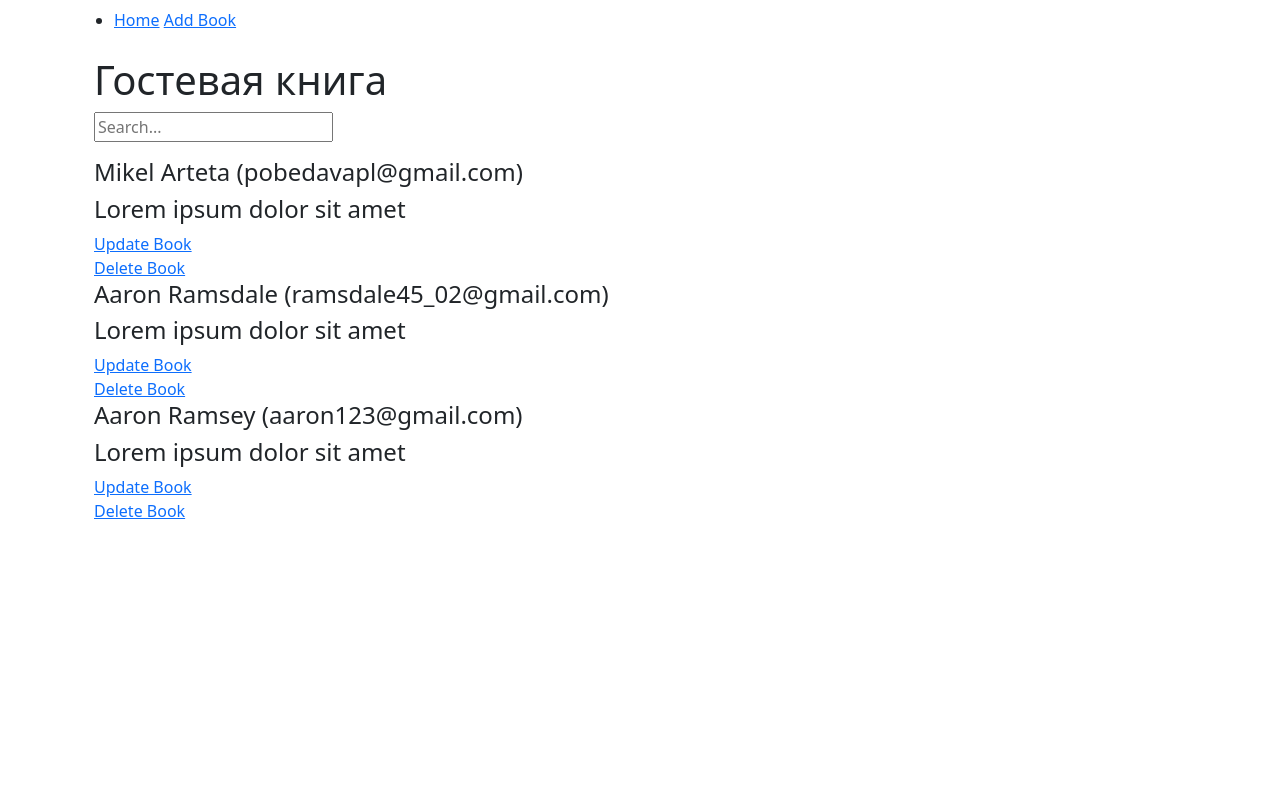
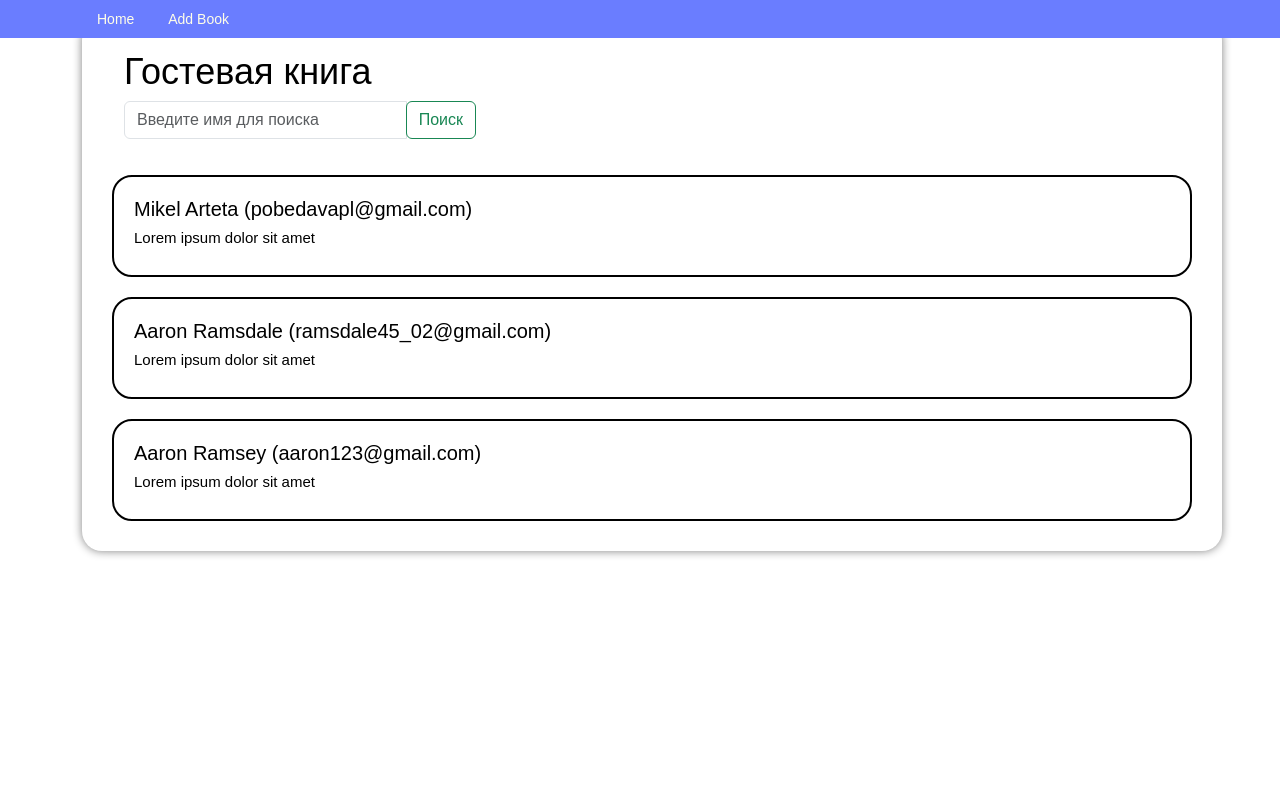
Before and after one commit to Russo2642/controlwork_7_zulufov_ruslan, a Django app: page / in a window 1280 px wide. Run offline with Django 4.2, Linux system fonts and the light colour scheme; data comes from the database, SQL or seed files in the repository; some libraries are stand-ins or nearby versions.

Commit message:
Подклчил fontawesome, обновил стилизацию всех страниц

```diff
--- a/app/app/settings.py
+++ b/app/app/settings.py
@@ -38,7 +38,8 @@
     'django.contrib.messages',
     'django.contrib.staticfiles',
     'django_bootstrap5',
-    'book'
+    'book',
+    'fontawesomefree'
 ]
 
 MIDDLEWARE = [
--- a/app/book/templates/base.html
+++ b/app/book/templates/base.html
@@ -8,6 +8,8 @@
 <head>
     <meta charset="UTF-8">
     <link rel="stylesheet" href="{% static 'css/style.css' %}">
+    <link href="{% static 'fontawesomefree/css/fontawesome.css' %}" rel="stylesheet" type="text/css">
+    <link href="{% static 'fontawesomefree/css/solid.css' %}" rel="stylesheet" type="text/css">
     <title>{% block title %}Guest Books{% endblock %}</title>
 </head>
 <body>
--- a/app/book/templates/book_add.html
+++ b/app/book/templates/book_add.html
@@ -1,12 +1,12 @@
 {% extends 'base.html' %}
-{% block title %}Book Create{% endblock %}
+{% block title %}Book Add{% endblock %}
 {% block content %}
 
 <div class="container">
     <h1>Add Book</h1>
     <div class="form">
         <form action="{% url 'book_add' %}" method="post">
-            {% include 'partial/book_form.html' with button_text='Создать' %}
+            {% include 'partial/book_form.html' with button_text='Добавить' button_class="btn btn-success" %}
         </form>
     </div>
 </div>
--- a/app/book/templates/book_update.html
+++ b/app/book/templates/book_update.html
@@ -6,7 +6,7 @@
     <h1>Add Book</h1>
     <div class="form">
         <form action="{% url 'book_update' books.pk %}" method="post">
-            {% include 'partial/book_form.html' with button_text='Редактировать' %}
+            {% include 'partial/book_form.html' with button_text='Сохранить' button_class="btn btn-secondary" %}
         </form>
     </div>
 </div>
--- a/app/book/templates/index.html
+++ b/app/book/templates/index.html
@@ -7,16 +7,25 @@
 <div class="container">
     <div class="row">
         <h1>Гостевая книга</h1>
-        <form action="{% url 'index' %}" method="get">
 
-            <input name="search" type="text" placeholder="Search...">
-
+        <form class="form-inline" action="{% url 'index' %}" method="get">
+            <div class="col-4">
+                <div class="input-group">
+                    <input class="form-control" name="search" type="search" placeholder="Введите имя для поиска">
+                    <span class="input-group-btn">
+                        <button class="btn btn-outline-success" type="submit">Поиск</button>
+                    </span>
+                </div>
+            </div>
         </form>
         {% for book in books %}
-        <h4>{{ book.name }} ({{ book.email }})</h4>
-        <h4>{{ book.text }}</h4>
-        <a href="{% url 'book_update' book.pk %}">Update Book</a>
-        <a href="{% url 'book_delete' book.pk %}">Delete Book</a>
+        <div class="notes">
+            <h4>{{ book.name }} ({{ book.email }})
+                <a class="update_icon" href="{% url 'book_update' book.pk %}"><i class="fa-solid fa-pen"></i></a>
+                <a class="delete_icon" href="{% url 'book_delete' book.pk %}"><i class="fa-solid fa-trash"></i></a>
+            </h4>
+            <h3>{{ book.text }}</h3>
+        </div>
         {% endfor %}
     </div>
 </div>
--- a/app/book/templates/partial/book_form.html
+++ b/app/book/templates/partial/book_form.html
@@ -1,4 +1,4 @@
 {% load django_bootstrap5 %}
 {% csrf_token %}
 {% bootstrap_form form %}
-<input type="submit" class="btn" value="{{ button_text }}">
+<input type="submit" class="{{ button_class }}" value="{{ button_text }}">
--- a/app/static/css/style.css
+++ b/app/static/css/style.css
@@ -0,0 +1,90 @@
+body {
+    font-family: Arial, Helvetica, sans-serif;
+    color: black;
+}
+
+.container {
+    margin: 0 auto;
+    width: 1175px;
+}
+
+.navbar {
+    display: block;
+    background: #6a7dff;
+    position: fixed;
+    top: 0;
+    right: 0;
+    left: 0;
+    font-size: 0;
+    box-sizing: border-box;
+    padding: 7px 30px;
+}
+
+.menu {
+    font-size: 14px;
+    line-height: 1;
+    padding: 0;
+    margin: 0;
+    display: inline-block;
+    color: #fffee8;
+}
+
+.menu li {
+    display: inline-block;
+}
+
+.menu a {
+    display: inline-block;
+    text-decoration: none;
+    color: inherit;
+    padding: 5px 15px;
+
+}
+
+.menu a:hover {
+    color: #ffc122;
+    text-decoration: underline;
+}
+
+.delete_icon:hover {
+    color: red;
+}
+
+.update_icon:hover {
+    color: green;
+}
+
+.row {
+    box-shadow: 0px 0px 10px 0px gray;
+    padding: 30px;
+    border-radius: 20px;
+    margin-top: 20px;
+}
+
+h1 {
+    font-size: 36px;
+}
+
+h4 {
+   font-size: 20px;
+}
+
+h3 {
+   font-size: 15px;
+}
+
+p {
+   font-size: 20px;
+}
+
+a {
+   color: black;
+   text-decoration: none;
+}
+
+.notes {
+    border: 2px solid black;
+    border-radius: 20px;
+    margin-top: 20px;
+    padding: 20px;
+}
```
Also changed, not shown: app/book/templates/book_confirm_delete.html (+6 -4 lines).
